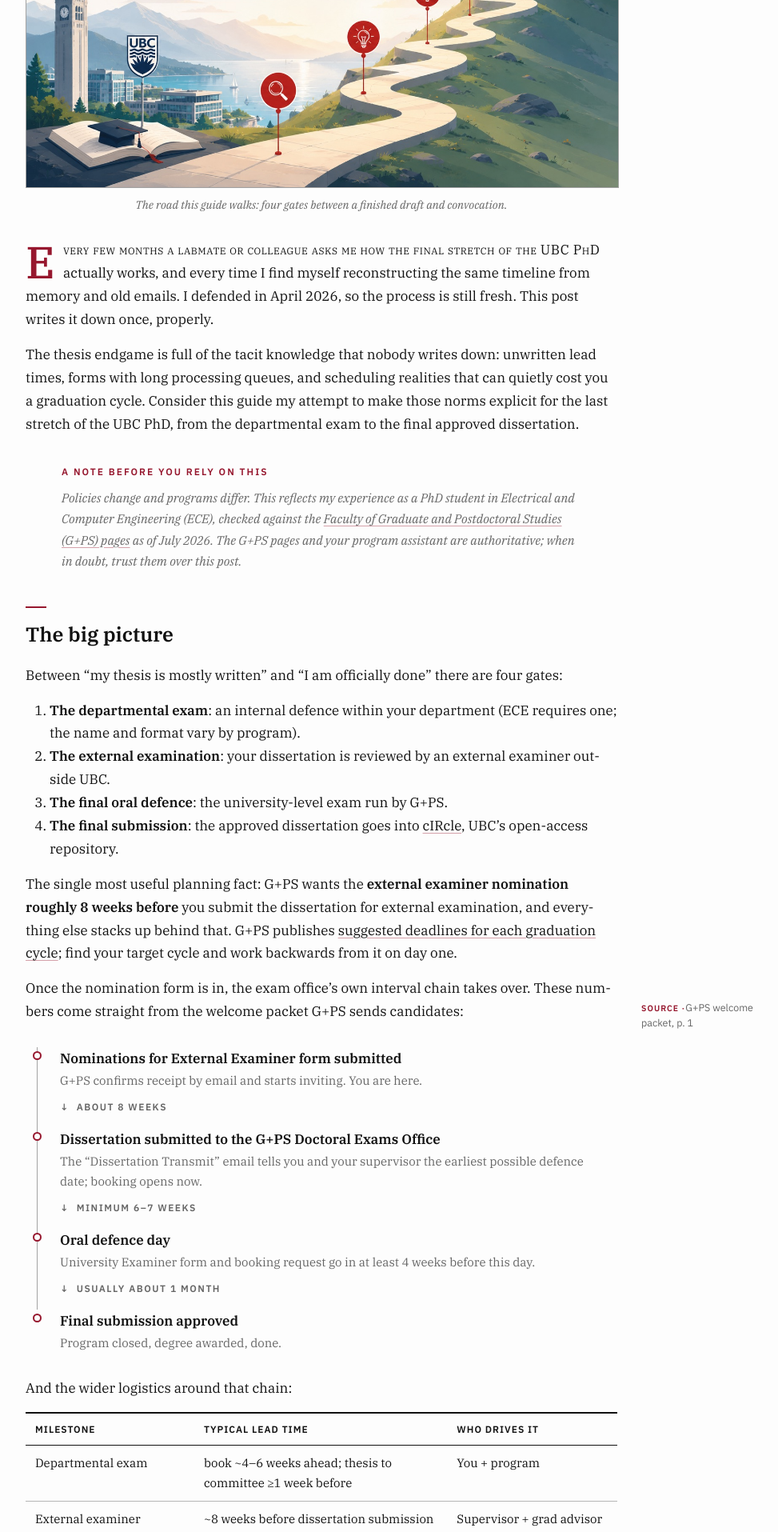
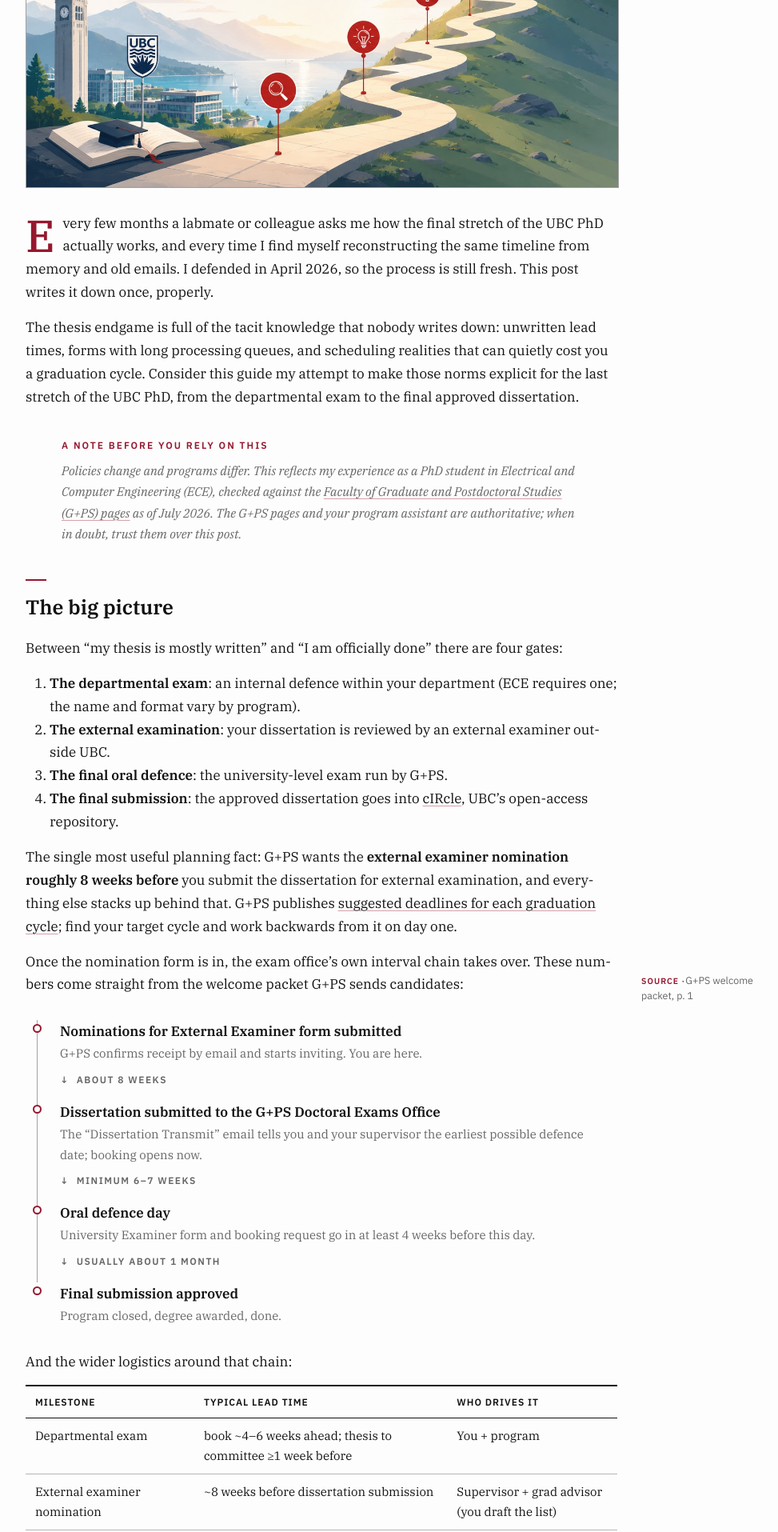
Before and after one commit to nashid/nashid.github.io, a Jekyll site: the page built from _writings/ubc-phd-thesis-examination-guide.md, in a window 1280 px wide. Shown: the part 632-2547 px from the top of the page at 80% size, without its empty margins (238-1211 px from the left). Built offline with Jekyll 4.4.1, drawn with Linux system fonts in a browser that asks for light colours.

Commit message:
Drop the hero caption and the small-caps first line
Plex Serif lacks true small-caps glyphs, so the browser synthesised
them as shrunken capitals; the opening line read as all-caps.

```diff
--- a/_sass/_layout.scss
+++ b/_sass/_layout.scss
@@ -405,12 +405,6 @@
         padding: 5px 10px 0 0;
         font-weight: 500;
         color: $brand-color;
-    }
-
-    // Small-caps first line, completing the book opening
-    > p:first-of-type::first-line {
-        font-variant-caps: small-caps;
-        letter-spacing: 0.5px;
     }
 
     // End-of-article tombstone
--- a/_writings/ubc-phd-thesis-examination-guide.md
+++ b/_writings/ubc-phd-thesis-examination-guide.md
@@ -8,7 +8,6 @@
 
 <figure class="writing-hero">
 <img src="{{ "/resources/images/ubc-road-to-thesis.jpg" | prepend: site.baseurl }}" alt="Illustration of a winding road climbing a mountain past crimson research milestones toward a doctoral cap at the sunlit summit, with the UBC clock tower and campus below." />
-<figcaption>The road this guide walks: four gates between a finished draft and convocation.</figcaption>
 </figure>
 
 Every few months a labmate or colleague asks me how the final stretch of the UBC PhD actually works, and every time I find myself reconstructing the same timeline from memory and old emails. I defended in April 2026, so the process is still fresh. This post writes it down once, properly.
```
